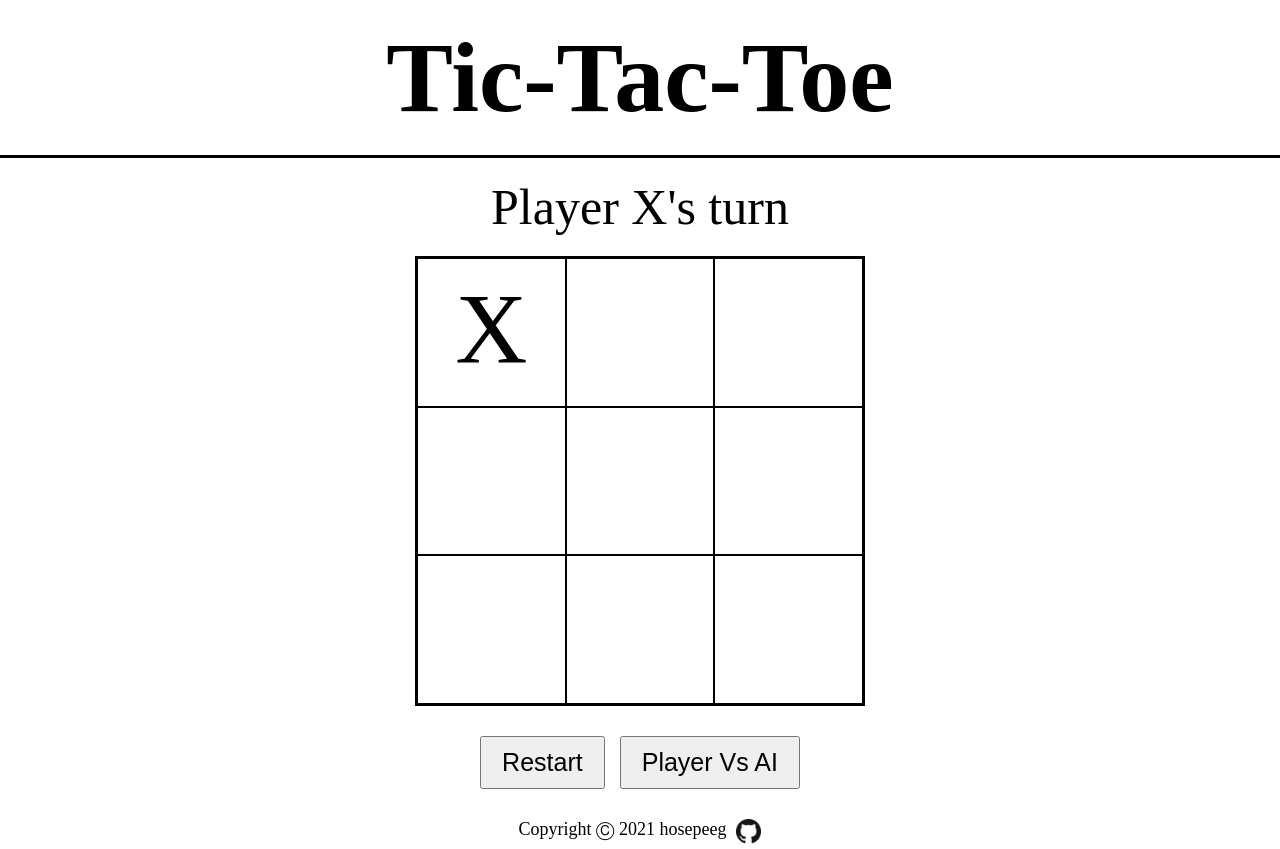
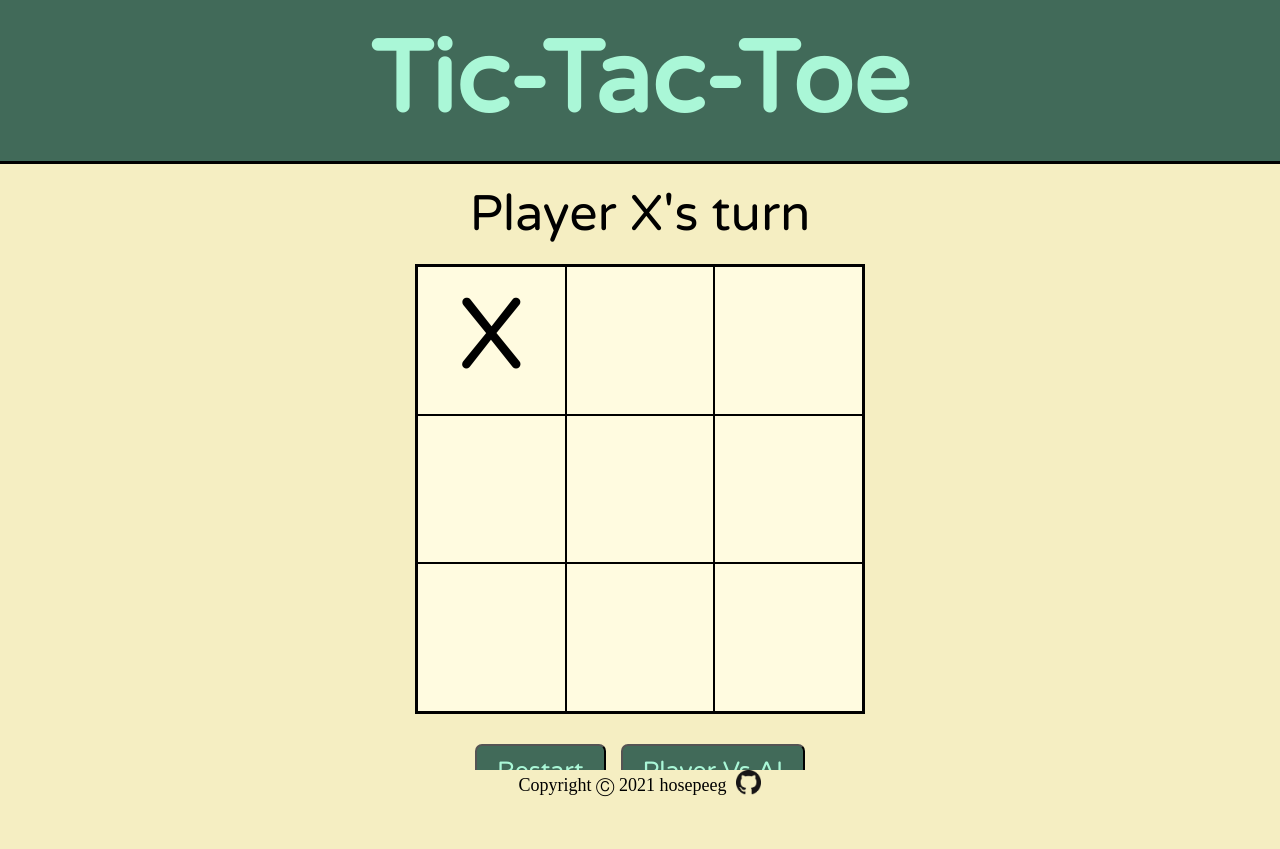
Before and after one commit to hosepeeg/ticTakToe, a plain HTML site: page index.html in a window 1280 px wide. After the commit the page ends 828 px from the top, so only its background shows below. Drawn offline with Linux system fonts and the light colour scheme.

Commit message:
finished css

```diff
--- a/index.html
+++ b/index.html
@@ -1,6 +1,9 @@
 <!DOCTYPE html>
 <html lang="en">
 <head>
+    <link rel="preconnect" href="https://fonts.googleapis.com">
+    <link rel="preconnect" href="https://fonts.gstatic.com" crossorigin>
+    <link href="https://fonts.googleapis.com/css2?family=Varela+Round&display=swap" rel="stylesheet">
     <meta charset="UTF-8">
     <meta http-equiv="X-UA-Compatible" content="IE=edge">
     <meta name="viewport" content="width=device-width, initial-scale=1.0">
--- a/styles/styles.css
+++ b/styles/styles.css
@@ -4,26 +4,47 @@
     margin: 0px;
 }
 
+:root{
+    --header-background-color: #416a59;
+    --main-background-color: #f5eec2;
+    --font-color: #aaf7d7;
+    --grid-background-color: #fffbe0;
+    --font-style: 'Varela Round', sans-serif;
+}
+
+html{
+    background-color: var(--main-background-color);
+}
+
 /*------------Header------------*/
 
 .header{
     padding: 20px;
-    border-bottom: 3px solid;
+    border-bottom: 3px black solid;
+    background-color: var(--header-background-color);
+    color: var(--font-color)
 }
 
 .Title{
+    font-family: var(--font-style);
     font-size: 100px;
     text-align: center;
 }
 
 /*------------Main------------*/
+.main{
+    background-color: var(--main-background-color);
+}
+
 .turn{
     text-align: center;
     padding: 20px;
     font-size: 50px;
+    font-family: var(--font-style);
 }
 
 .board{
+    background-color: var(--grid-background-color);
     display: grid;
     grid-template-columns: repeat(3, 1fr);
     grid-template-rows: repeat(3, 1fr);
@@ -34,6 +55,7 @@
 }
 
 .cell{
+    font-family: var(--font-style);
     border: 1px solid black;
     cursor: pointer;
     text-align: center;
@@ -49,14 +71,24 @@
 }
 
 button{
+    font-family: var(--font-style);
+    background-color: var(--header-background-color);
+    color: var(--font-color);
     padding: 10px 20px;
     font-size: 25px;
+    border-radius: 7px;
 }
 /*------------Footer------------*/
 
 .footer{
+    background-color: var(--main-background-color);
+    position: absolute;
+    bottom: 0;
+    left: 0;
+    width: 100%;
     display: flex;
     justify-content: center;
+    align-items: center;
     font-size: 18px;
 }
 
```
